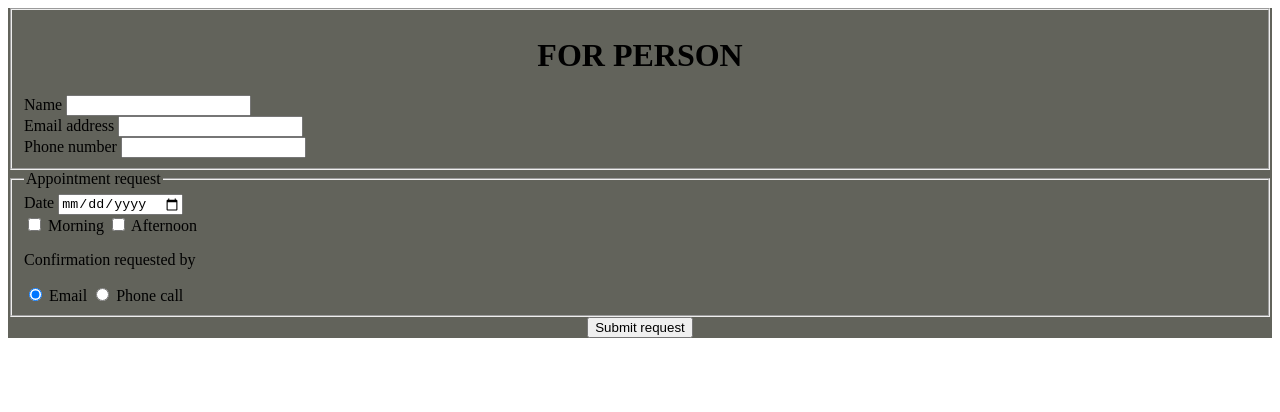
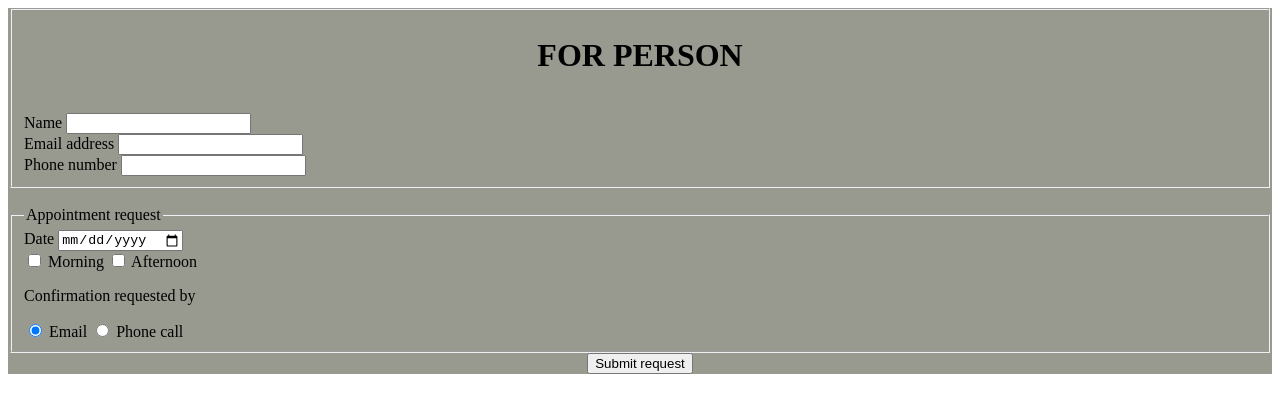
Before and after one commit to dguru343/edit-client-appointment-, an Angular app: page / in a window 1280 px wide. Shown: the top 412 px of the page. Built offline with nearby package versions, Linux system fonts and the light colour scheme.

Commit message:
2 files modified

```diff
--- a/src/app/app.component.css
+++ b/src/app/app.component.css
@@ -2,7 +2,7 @@ h1{
   text-align: center;
 }
 form{
-  background-color: rgb(98, 99, 91);
+  background-color: rgb(152, 153, 143);
 }
 form{
   box-sizing: border-box;
--- a/src/app/app.component.html
+++ b/src/app/app.component.html
@@ -1,7 +1,7 @@
 <form action="SEND ADDRESS" id="ft-form" method="POST" accept-charset="UTF-8">
 <fieldset>
  <h1> <legend>FOR PERSON</legend></h1>
-  <label>
+  <label><br>
     Name
     <input type="text" name="name" required>
   </label>
@@ -13,9 +13,9 @@
     <label>
       Phone number
       <input type="tel" name="phone">
-    </label>
+    </label><br>
   </div>
-</fieldset>
+</fieldset><br>
 <fieldset>
   <legend>Appointment request</legend>
   <div class="two-cols">
```
